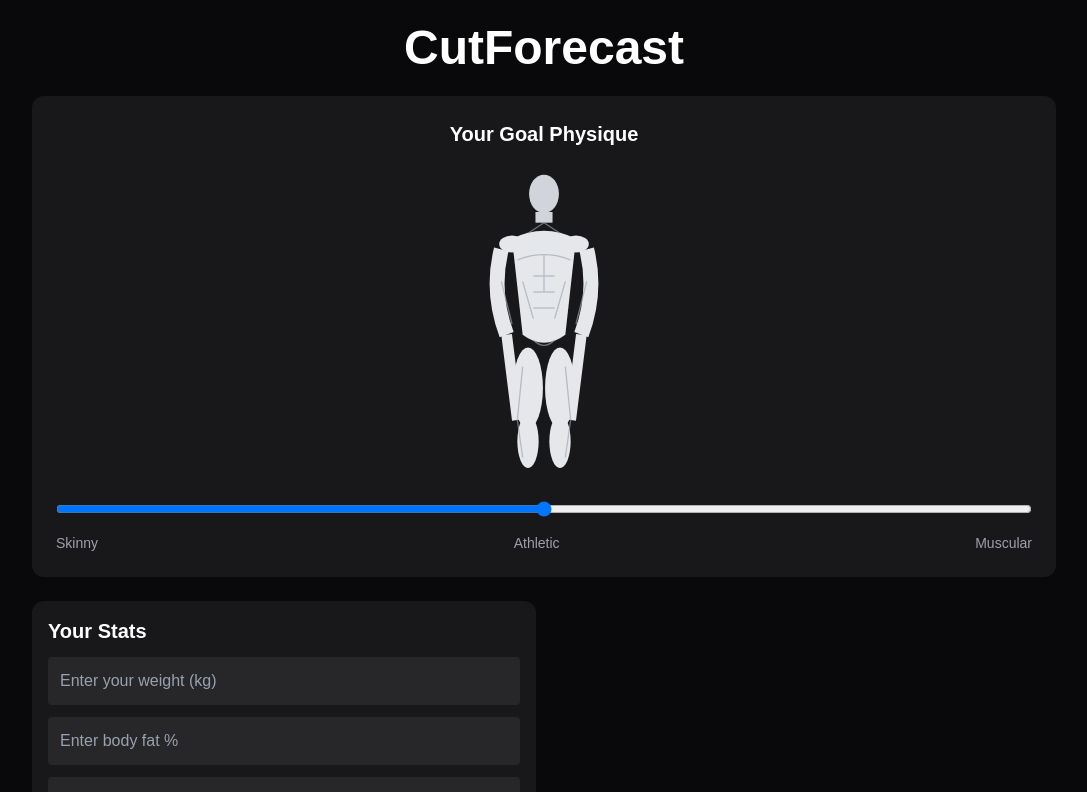
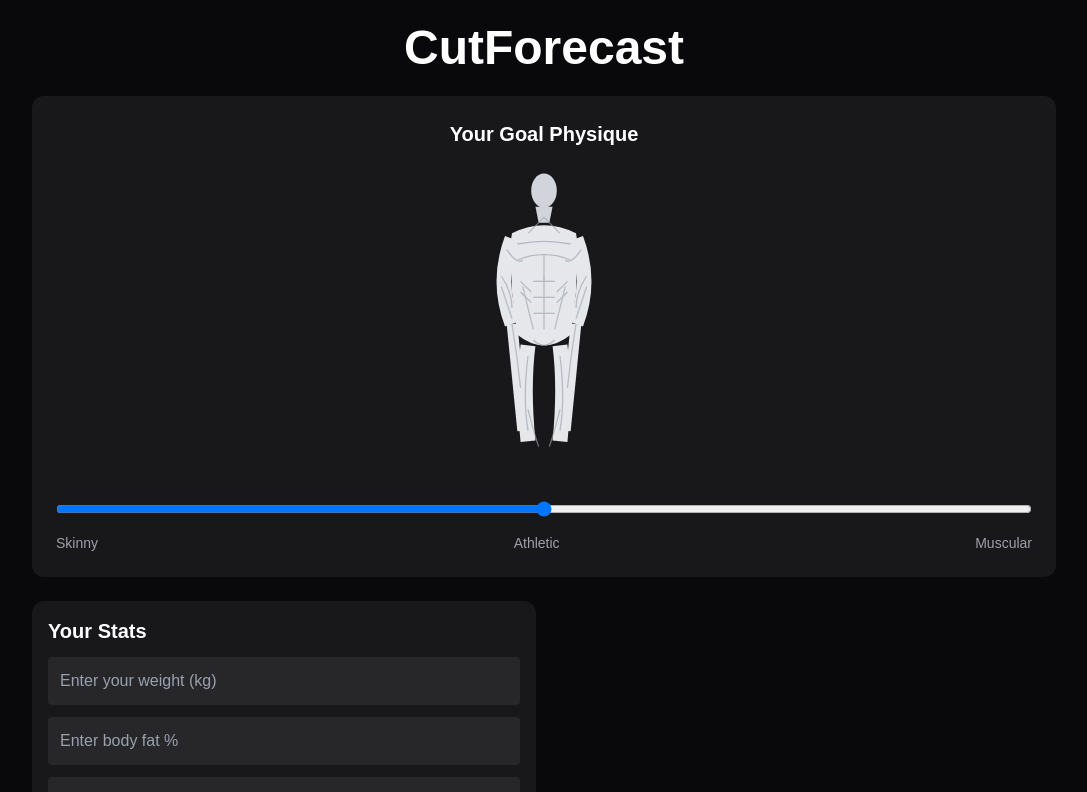
Before and after one commit to edwarddeakin06-maker/cutforecast, a Next.js app: page / in a window 1280 px wide. Shown: the top 792 px of the page, without its empty margins (96-1183 px from the left). Built offline with nearby package versions, Linux system fonts and the light colour scheme.

Commit message:
fix: full typescript cleanup

```diff
--- a/app/page.tsx
+++ b/app/page.tsx
@@ -44,91 +44,100 @@ const getPhysiqueTargets = (value: number) => {
 };
 const PhysiqueFigure = ({ level }: { level: number }) => {
   const t = level;
-
-  // subtle scaling (NOT distortion)
-  const scale = 0.95 + t * 0.1;
   const muscleOpacity = 0.3 + t * 0.7;
 
   return (
     <div className="flex justify-center">
-      <svg
-        width="220"
-        height="320"
-        viewBox="0 0 200 300"
-        style={{ transform: `scale(${scale})` }}
-      >
+      <svg width="220" height="320" viewBox="0 0 200 300">
 
         {/* Head */}
-        <ellipse cx="100" cy="28" rx="14" ry="18" fill="#d1d5db" />
+        <ellipse cx="100" cy="25" rx="12" ry="16" fill="#d1d5db" />
 
         {/* Neck */}
-        <rect x="92" y="45" width="16" height="10" fill="#d1d5db" />
+        <path d="M92 40 L108 40 L105 55 L95 55 Z" fill="#d1d5db" />
 
-        {/* Torso */}
+        {/* BODY BASE */}
         <path
           d="
-            M70 70
-            Q100 55 130 70
-            L120 160
-            Q100 175 80 160
-            Z
+          M70 65
+          Q100 50 130 65
+          Q135 90 130 120
+          L125 160
+          Q100 180 75 160
+          L70 120
+          Q65 90 70 65
+          Z
           "
           fill="#e5e7eb"
         />
 
-        {/* Shoulders */}
-        <ellipse cx="70" cy="75" rx="12" ry="8" fill="#e5e7eb" />
-        <ellipse cx="130" cy="75" rx="12" ry="8" fill="#e5e7eb" />
+        {/* ARMS */}
+        <path d="M70 70 Q55 110 70 150" stroke="#e5e7eb" strokeWidth="14" />
+        <path d="M130 70 Q145 110 130 150" stroke="#e5e7eb" strokeWidth="14" />
 
-        {/* Arms */}
-        <path d="M60 80 Q50 120 65 160" stroke="#e5e7eb" strokeWidth="14" fill="none" />
-        <path d="M140 80 Q150 120 135 160" stroke="#e5e7eb" strokeWidth="14" fill="none" />
+        {/* FOREARMS */}
+        <path d="M70 150 Q75 200 80 250" stroke="#e5e7eb" strokeWidth="10" />
+        <path d="M130 150 Q125 200 120 250" stroke="#e5e7eb" strokeWidth="10" />
 
-        {/* Forearms */}
-        <path d="M65 160 Q70 200 75 240" stroke="#e5e7eb" strokeWidth="10" />
-        <path d="M135 160 Q130 200 125 240" stroke="#e5e7eb" strokeWidth="10" />
+        {/* LEGS */}
+        <path d="M85 170 Q80 210 85 260" stroke="#e5e7eb" strokeWidth="14" />
+        <path d="M115 170 Q120 210 115 260" stroke="#e5e7eb" strokeWidth="14" />
 
-        {/* Legs */}
-        <ellipse cx="85" cy="210" rx="14" ry="38" fill="#e5e7eb" />
-        <ellipse cx="115" cy="210" rx="14" ry="38" fill="#e5e7eb" />
-
-        {/* Calves */}
-        <ellipse cx="85" cy="260" rx="10" ry="25" fill="#e5e7eb" />
-        <ellipse cx="115" cy="260" rx="10" ry="25" fill="#e5e7eb" />
-
-        {/* 🔥 Muscle lines */}
+        {/* 🔥 MUSCLE ANATOMY (ACTUAL STRUCTURE) */}
         <g opacity={muscleOpacity} stroke="#9ca3af" strokeWidth="1.2" fill="none">
 
-          {/* Traps */}
-          <path d="M85 65 L100 55 L115 65" />
+          {/* Trapezius */}
+          <path d="M85 65 L100 50 L115 65" />
 
-          {/* Chest */}
+          {/* Clavicle */}
+          <path d="M75 75 Q100 70 125 75" />
+
+          {/* Pectorals */}
           <path d="M75 90 Q100 80 125 90" />
-          <line x1="100" y1="85" x2="100" y2="120" />
+          <line x1="100" y1="85" x2="100" y2="110" />
+
+          {/* Serratus */}
+          <path d="M78 110 L88 120" />
+          <path d="M78 120 L88 130" />
+          <path d="M122 110 L112 120" />
+          <path d="M122 120 L112 130" />
 
           {/* Abs */}
-          <line x1="90" y1="105" x2="110" y2="105" />
-          <line x1="90" y1="120" x2="110" y2="120" />
-          <line x1="90" y1="135" x2="110" y2="135" />
+          <line x1="90" y1="110" x2="110" y2="110" />
+          <line x1="90" y1="125" x2="110" y2="125" />
+          <line x1="90" y1="140" x2="110" y2="140" />
+          <line x1="100" y1="105" x2="100" y2="155" />
 
           {/* Obliques */}
-          <path d="M80 110 L90 145" />
-          <path d="M120 110 L110 145" />
+          <path d="M80 115 L90 155" />
+          <path d="M120 115 L110 155" />
 
-          {/* Arms */}
-          <path d="M60 110 Q65 130 70 150" />
-          <path d="M140 110 Q135 130 130 150" />
+          {/* Deltoids */}
+          <path d="M65 80 Q75 95 80 90" />
+          <path d="M135 80 Q125 95 120 90" />
 
-          {/* Quads */}
-          <line x1="80" y1="190" x2="75" y2="240" />
-          <line x1="120" y1="190" x2="125" y2="240" />
+          {/* Biceps */}
+          <path d="M60 105 Q70 120 70 135" />
+          <path d="M140 105 Q130 120 130 135" />
 
-          {/* Calves */}
-          <line x1="75" y1="240" x2="80" y2="275" />
-          <line x1="125" y1="240" x2="120" y2="275" />
+          {/* Triceps */}
+          <path d="M60 115 Q65 130 70 145" />
+          <path d="M140 115 Q135 130 130 145" />
+
+          {/* Forearms */}
+          <path d="M70 150 Q75 180 78 210" />
+          <path d="M130 150 Q125 180 122 210" />
 
           {/* Groin */}
           <path d="M90 165 Q100 175 110 165" />
+
+          {/* Quads */}
+          <path d="M85 180 Q80 220 85 250" />
+          <path d="M115 180 Q120 220 115 250" />
+
+          {/* Calves */}
+          <path d="M85 230 Q90 250 95 265" />
+          <path d="M115 230 Q110 250 105 265" />
 
         </g>
 
```
